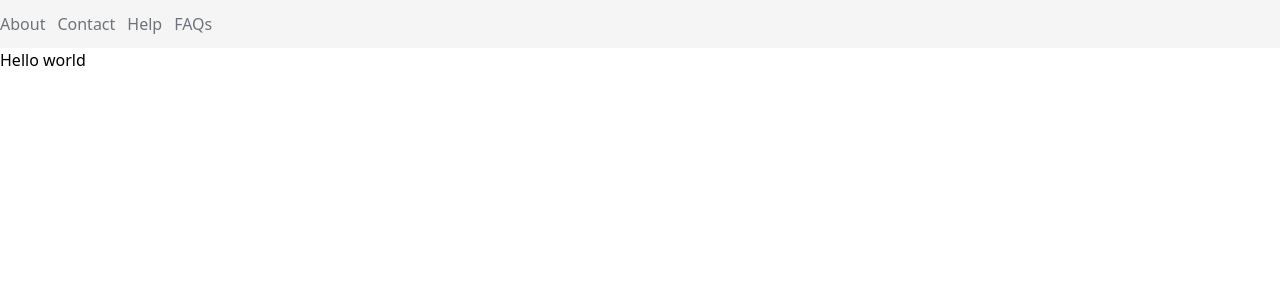
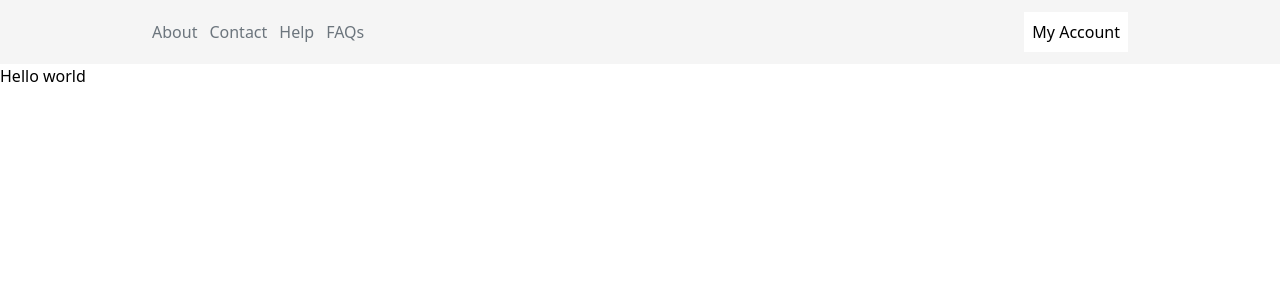
Before and after one commit to Cokejnr7/multishop, a React (Create React App) app: page / in a window 1280 px wide. Shown: the top 300 px of the page. Built offline with nearby package versions, Linux system fonts and the light colour scheme.

Commit message:
installed react icons

```diff
--- a/package.json
+++ b/package.json
@@ -9,6 +9,7 @@
     "classnames": "^2.3.2",
     "react": "^18.2.0",
     "react-dom": "^18.2.0",
+    "react-icons": "^4.11.0",
     "react-scripts": "5.0.1",
     "web-vitals": "^2.1.4"
   },
--- a/src/components/Container.js
+++ b/src/components/Container.js
@@ -1,6 +1,8 @@
+import classNames from "classnames";
+
 const Container = ({ children, className }) => {
-
-  return <div className="container">{children}</div>;
+  const classes = classNames("container mx-auto", className);
+  return <div className={classes}>{children}</div>;
 };
 
 export default Container;
--- a/src/components/Header.js
+++ b/src/components/Header.js
@@ -1,15 +1,20 @@
 import Navbar from "./Navbar";
+import Container from "./Container";
+// GoTriangleDown
 
 const Header = () => {
   return (
     <div>
       <div className="bg-wildSand py-3">
+        <Container className="flex items-center justify-between">
           <ul className="flex gap-x-3">
             <li className="text-paleSky">About</li>
             <li className="text-paleSky">Contact</li>
             <li className="text-paleSky">Help</li>
             <li className="text-paleSky">FAQs</li>
           </ul>
+          <span className="bg-white p-2">My Account</span>
+        </Container>
       </div>
       <Navbar />
     </div>
--- a/src/index.css
+++ b/src/index.css
@@ -1,3 +1,10 @@
 @tailwind base;
 @tailwind components;
 @tailwind utilities;
+
+
+@layer base {
+  body {
+    min-width: 375px;
+  }
+}
--- a/tailwind.config.js
+++ b/tailwind.config.js
@@ -14,6 +14,7 @@ module.exports = {
         marko: "#3D464D",
         sunGlow: "#FFD333",
         paleSky: "#6C757D",
+        hGallery: "#ECECEC",
       },
     },
   },
```
Also changed, not shown: 1 other file (tests, documents, lock files or other folders). Lines whose indentation alone changed are shown as unchanged.
